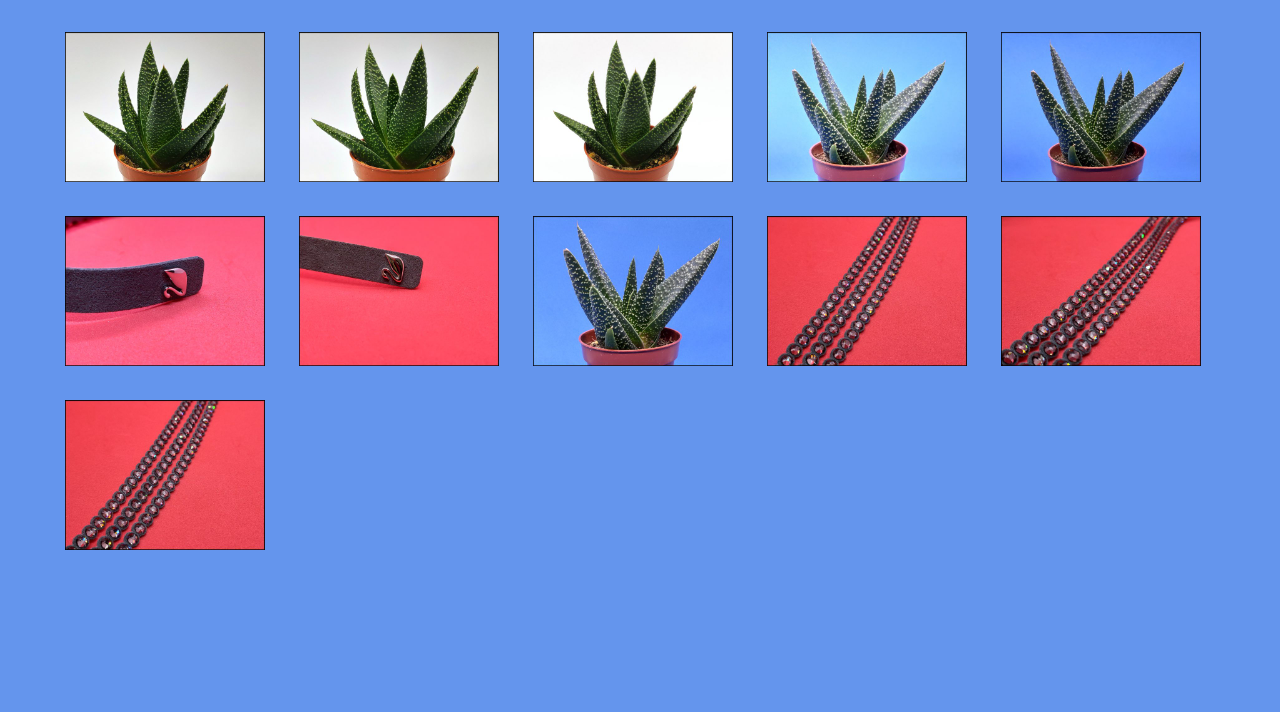
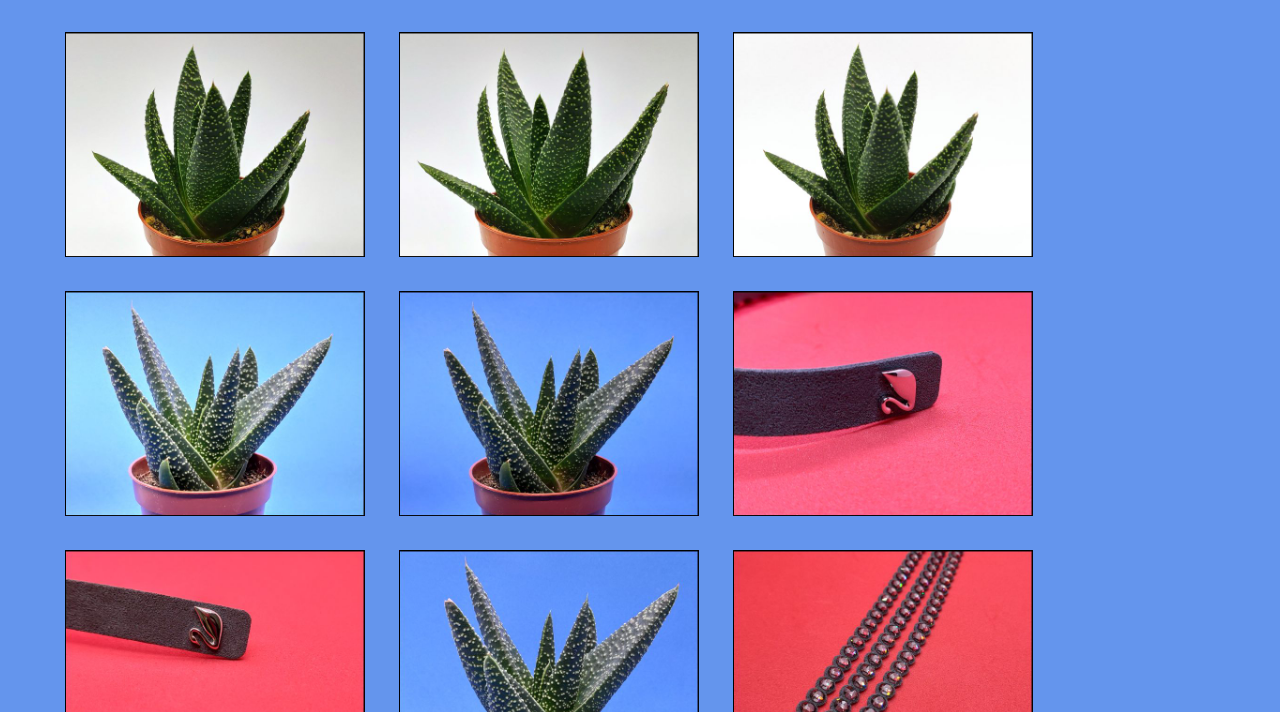
Before and after one commit to LittlePotsofCalm/gallery, a plain HTML site: page index.html in a window 1280 px wide. Shown: the part 88-800 px from the top of the page. Drawn offline with Linux system fonts and the light colour scheme.

Commit message:
Add files via upload

```diff
--- a/galleryStyles.css
+++ b/galleryStyles.css
@@ -38,15 +38,17 @@ nav li{
 
 .gallery{
     margin: 10px 50px;
+    max-width: 96%;
 }
 
 .gallery img{
     transition: 1s;
     padding: 15px;
-    width: 200px;
+    width: 23%;
+    min-width: 300px;
 }
 
 .gallery img:hover{
-    filter: grayscale(100%);
+    filter: grayscale(50%);
     transform: scale(1.1);
 }
```
